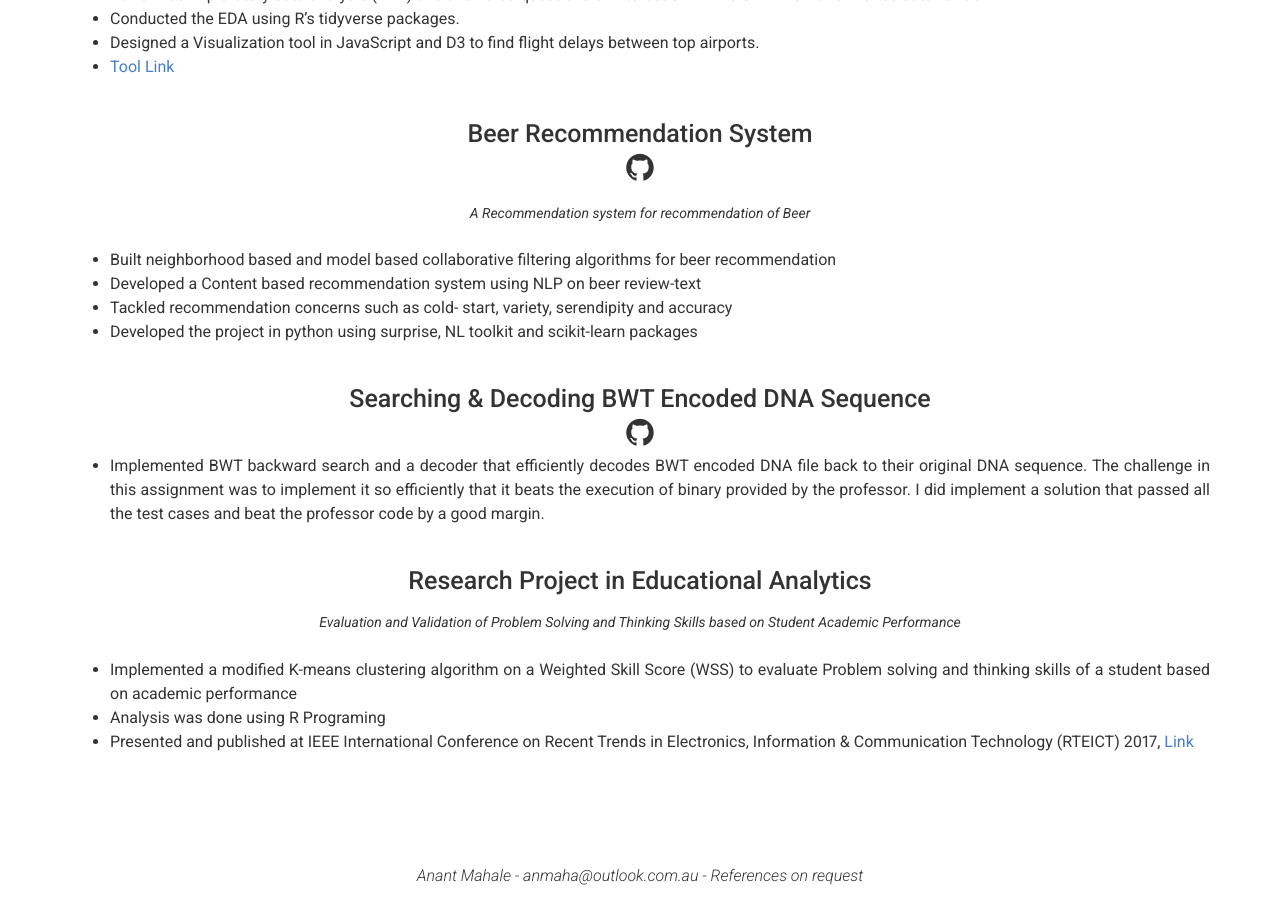
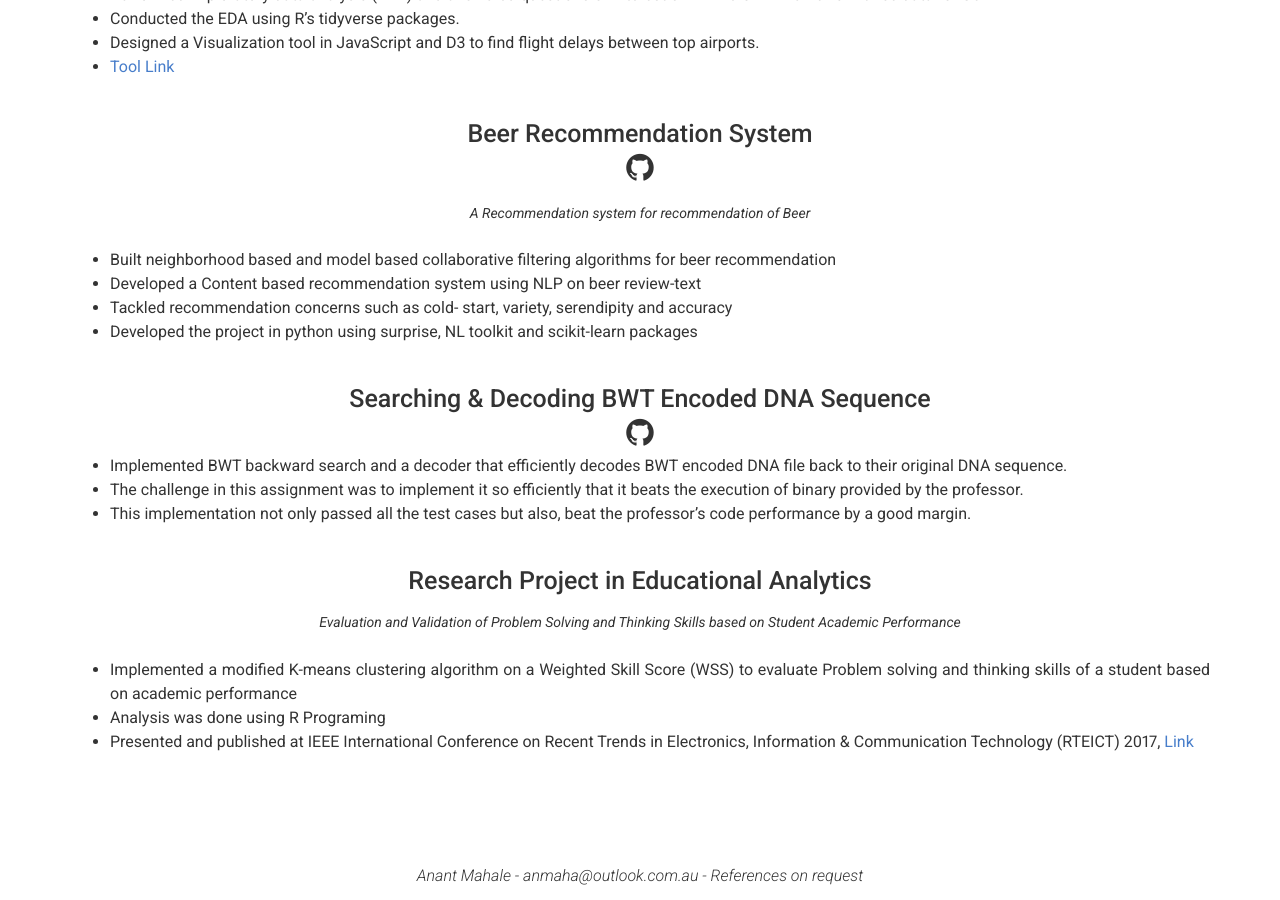
Before and after one commit to anantkm/resume, a Jekyll site: the page built from index.md, in a window 1280 px wide and 900 px high, scrolled down 2446 px. Built offline with Jekyll 4.4.1, drawn with Linux system fonts in a browser that asks for light colours.

Commit message:
update bwt
update bwt

```diff
--- a/_data/projects.yml
+++ b/_data/projects.yml
@@ -57,7 +57,9 @@
   # quote: >
   #   Mini Data Science Projects in Public Policy Context
   description: |
-    - Implemented BWT backward search and a decoder that efficiently decodes BWT encoded DNA file back to their original DNA sequence. The challenge in this assignment was to implement it so efficiently that it beats the execution of binary provided by the professor. I did implement a solution that passed all the test cases and beat the professor code by a good margin.
+    - Implemented BWT backward search and a decoder that efficiently decodes BWT encoded DNA file back to their original DNA sequence.
+    - The challenge in this assignment was to implement it so efficiently that it beats the execution of binary provided by the professor.
+    - This implementation not only passed all the test cases but also, beat the professor's code performance by a good margin.
 
 - layout: top-middle
   name: Research Project in Educational Analytics
```
